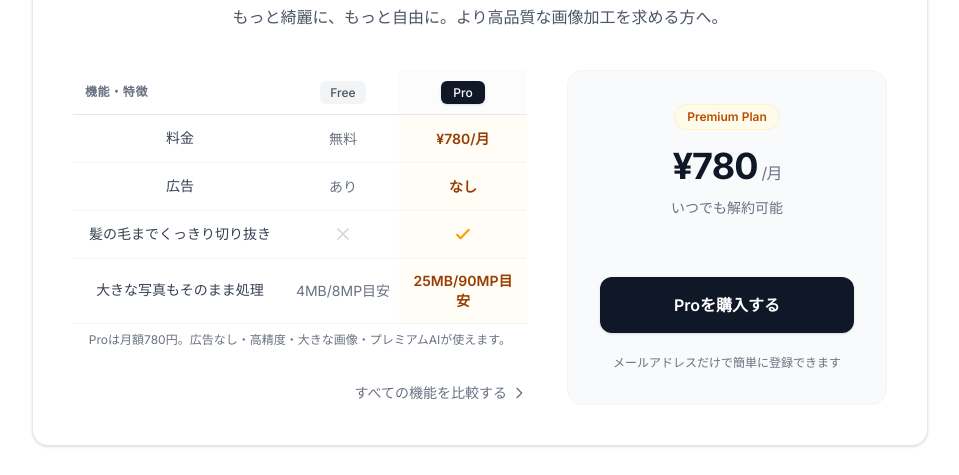
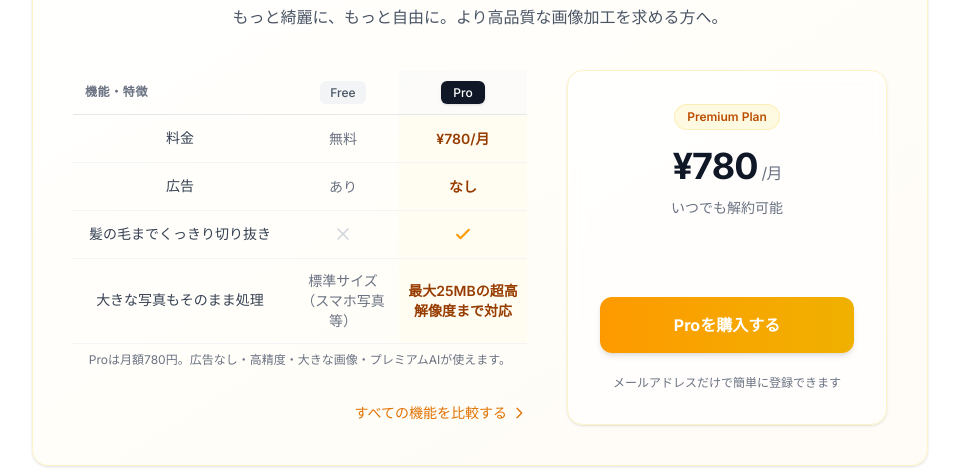
Before and after one commit to stoshi1127/bg-remove-react-template, a Next.js app: page / in a window 1280 px wide. Shown: the part 978-1453 px from the top of the page, without its empty margins (160-1119 px from the left). Built offline with nearby package versions, Linux system fonts and the light colour scheme; no server answers.

Commit message:
style: update Pro CTA and purchase button with amber gradients and hover effects.

```diff
--- a/src/components/GuestProPurchase.tsx
+++ b/src/components/GuestProPurchase.tsx
@@ -82,7 +82,7 @@ export default function GuestProPurchase({ open: controlledOpen, onOpenChange }:
       <button
         type="button"
         onClick={handleOpenClick}
-        className="w-full inline-flex items-center justify-center px-6 py-4 rounded-xl font-semibold text-white bg-gray-900 hover:bg-gray-800 transition-colors shadow-sm text-base"
+        className="w-full inline-flex items-center justify-center px-6 py-4 rounded-xl font-bold text-white bg-gradient-to-r from-amber-500 to-yellow-500 hover:from-amber-600 hover:to-yellow-600 transition-colors shadow-md hover:shadow-lg transform hover:-translate-y-0.5 text-base"
       >
         Proを購入する
       </button>
--- a/src/components/PricingTable.tsx
+++ b/src/components/PricingTable.tsx
@@ -15,7 +15,7 @@ const COMPARISON_ROWS: Array<{ label: string; free: string; pro: string }> = [
   { label: '料金', free: '無料', pro: '¥780/月' },
   { label: '広告', free: 'あり', pro: 'なし' },
   { label: '髪の毛までくっきり切り抜き', free: '×', pro: '○' },
-  { label: '大きな写真もそのまま処理', free: '4MB/8MP目安', pro: '25MB/90MP目安' },
+  { label: '大きな写真もそのまま処理', free: '標準サイズ（スマホ写真等）', pro: '最大25MBの超高解像度まで対応' },
   { label: '1K/2K/4Kまで拡大・高画質化', free: '×', pro: '○' },
   {
     label: '好きな背景に合成',
--- a/src/components/ProCtaSection.tsx
+++ b/src/components/ProCtaSection.tsx
@@ -22,7 +22,7 @@ export default function ProCtaSection({ isLoggedIn }: ProCtaSectionProps) {
   return (
     <>
       <div id="pro" className="animate-fade-in-up mb-12 scroll-mt-28">
-        <div className="bg-white rounded-2xl border border-gray-200 shadow-sm p-6 md:p-8 lg:p-10 max-w-5xl mx-auto">
+        <div className="bg-gradient-to-br from-white via-amber-50/30 to-orange-50/50 rounded-2xl border border-amber-100 shadow-sm p-6 md:p-8 lg:p-10 max-w-5xl mx-auto">
           <div className="text-center mb-10">
             <h2 className="text-2xl md:text-3xl font-bold text-gray-900 mb-4 tracking-tight">
               高画質・無制限のProプラン
@@ -40,7 +40,7 @@ export default function ProCtaSection({ isLoggedIn }: ProCtaSectionProps) {
                 <button
                   type="button"
                   onClick={() => setPricingModalOpen(true)}
-                  className="text-sm font-medium text-gray-500 hover:text-gray-800 transition-colors inline-flex items-center gap-1"
+                  className="text-sm font-medium text-amber-600 hover:text-amber-800 transition-colors inline-flex items-center gap-1"
                 >
                   すべての機能を比較する
                   <svg className="w-4 h-4" fill="none" viewBox="0 0 24 24" stroke="currentColor">
@@ -51,9 +51,9 @@ export default function ProCtaSection({ isLoggedIn }: ProCtaSectionProps) {
             </div>
 
             {/* 右側：価格とCTA */}
-            <div className="flex flex-col justify-center items-center bg-gray-50 rounded-2xl p-6 md:p-8 border border-gray-100 h-full w-full">
+            <div className="flex flex-col justify-center items-center bg-white/60 backdrop-blur-sm rounded-2xl p-6 md:p-8 border border-amber-100 shadow-sm h-full w-full">
               <div className="text-center mb-8">
-                <span className="inline-block px-3 py-1 mb-4 text-xs font-semibold text-amber-700 bg-amber-50 rounded-full border border-amber-100">
+                <span className="inline-block px-3 py-1 mb-4 text-xs font-semibold text-amber-700 bg-amber-100/50 rounded-full border border-amber-200/50">
                   Premium Plan
                 </span>
                 <p className="text-4xl font-bold text-gray-900 tracking-tight">
```
